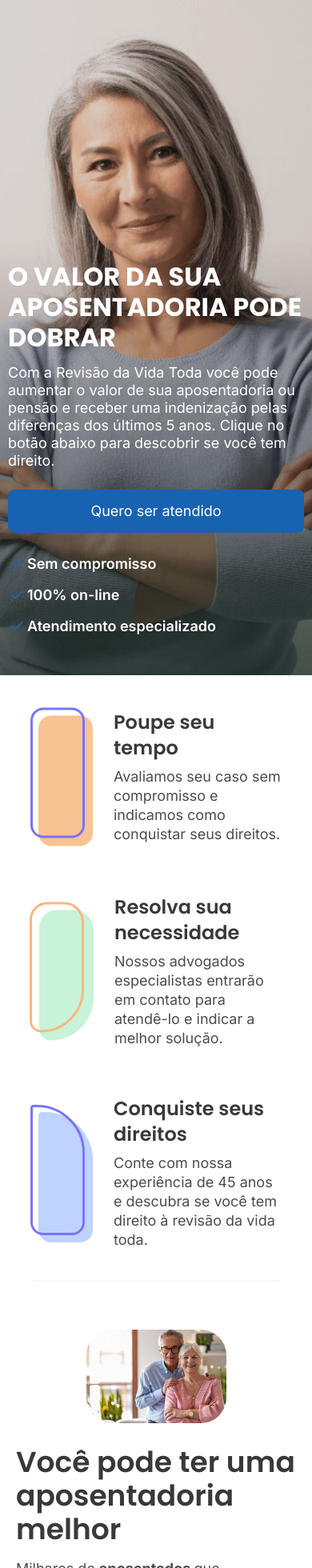
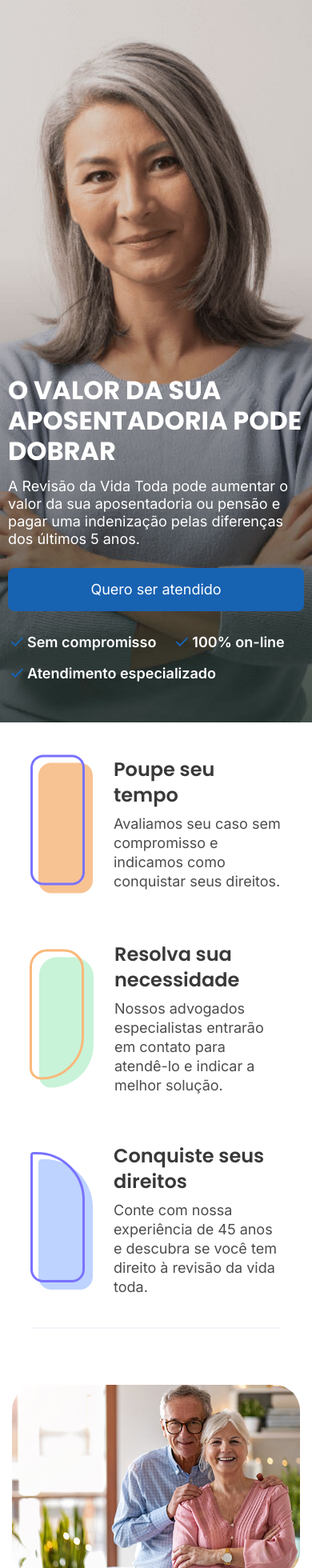
Before and after one commit to iliampav/glomb-website, a Next.js app: page /vidatoda in a window 390 px wide. Shown: the top 1960 px of the page at 80% size. Built offline with nearby package versions, Linux system fonts and the light colour scheme.

Commit message:
change some styles

```diff
--- a/src/components/atons/blueButton/styles.module.scss
+++ b/src/components/atons/blueButton/styles.module.scss
@@ -8,6 +8,7 @@
     display: flex;
     justify-content: center;
     align-items: center;
+    font-weight: 700;
     font: $main-text-20;
 }
 
--- a/src/components/imageGalerySlider/styles.module.scss
+++ b/src/components/imageGalerySlider/styles.module.scss
@@ -130,6 +130,7 @@
 
         h2 {
             max-width: 540px;
+            padding: 0 15px;
             font-size: 30px;
             line-height: 35px;
         }
@@ -152,15 +153,22 @@
         }
 
         .nextOrPrevSlider {
+            height: 280px !important;
+
             img {
                 border-radius: 0px;
             }
         }
     }
     .sliderButtons {
-        top: -10%;
+        top: 80%;
         right: 30px;
-        gap: 20px;
+        gap: 50px;
+        z-index: 20;
+
+        svg {
+            max-height: 32px;
+        }
     }
 
 }
@@ -168,7 +176,7 @@
 @media (max-width: 576px) {
     .sliderContainer {
         h2 {
-            font: $internal-title-26;
+            font: $internal-title-28;
         }
 
         h3 {
--- a/src/components/insideTopics/styles.module.scss
+++ b/src/components/insideTopics/styles.module.scss
@@ -74,10 +74,11 @@
 @media (max-width: 768px) {
     .insideTopicsMainBox {
         flex-direction: column;
-        padding: 20px;
+        padding: 30px 15px;
 
         >div {
             h2 {
+                font-size: 28px;
                 margin-bottom: 16px;
             }
 
@@ -89,10 +90,15 @@
 
         .imageContainer {
             margin-bottom: 24px;
+            width: 100%;
         }
 
         >div, .textBoxContainer{
             width: 100%;
+
+            ul{
+                padding-bottom:16px ;
+            }
 
             >div {
                 margin-bottom: 32px;
--- a/src/components/staticBanner/styles.module.scss
+++ b/src/components/staticBanner/styles.module.scss
@@ -103,7 +103,7 @@
 @media (max-width: 768px) {
 
     .bannerContainer {
-        padding: 70px 10px 10px;
+        padding: 55px 10px 10px;
 
         .textBox {
             max-width: 50%;
@@ -113,7 +113,7 @@
         align-items: flex-end;
         padding: 0px;
         padding-bottom: 32px;
-        height: 100vh;
+        height: 107vh;
     }
 
     .bannerContainer {
@@ -138,6 +138,7 @@
 
                 p {
                     color: white;
+                    padding: 7px 5px 7px 0;
                 }
             }
         }
@@ -154,7 +155,7 @@
                 max-width: unset;
                 object-fit: cover;
                 width: 100vw;
-                height: 100vh;
+                height: 107vh;
                 object-position: 50% 0;
             }
 
--- a/src/pages/vidatoda.tsx
+++ b/src/pages/vidatoda.tsx
@@ -22,7 +22,7 @@ return (
     {/* imagem desktop deve ser com width: 375px por heigh: 720px  e a mobile deve ser width: 596px por heigh: 652px*/}
     <StaticBanner
       title="O VALOR DA SUA APOSENTADORIA PODE DOBRAR"
-      subTitle={<>Com a Revisão da Vida Toda você pode aumentar o valor de sua aposentadoria ou pensão e receber uma indenização pelas diferenças dos últimos 5 anos. Clique no botão abaixo para descobrir se você tem direito.</>}
+      subTitle={<>A Revisão da Vida Toda pode aumentar o valor da sua aposentadoria ou pensão e pagar uma indenização pelas diferenças dos últimos 5 anos.</>}
       buttonText="Quero ser atendido"
       buttonLink="/"
       advantages={["Sem compromisso", "100% on-line", "Atendimento especializado"]}
@@ -95,7 +95,7 @@ return (
       ]}
       buttonText={'Quero ser atendido'}
       buttonLink={'/'}
-      grayBoxText={<>Se você se encaixa nesses requisitos, clique em <strong>quero ser <br/> atendido</strong> e descubra se a revisão da vida toda pode <strong>aumentar o valor</strong> da sua aposentadoria ou pensão.</>}
+      grayBoxText={<>Se você se encaixa nesses requisitos, <strong>clique no botão abaixo</strong> e descubra se você tem direito à revisão da vida toda.</>}
       image={'/assets/images/aposentadoria/quemTemDireito.jpg'}
       imageDescription={'Aposentada sorrindo pensando na revisão da apolice'}
     />
@@ -160,25 +160,25 @@ return (
       clientsComentCard={[
         {
           title: 'Muito bem atendida',
-          text:'Muito bem atendida pela excelente advogada, Dra. Bruna Stephano, "expert" em direito previdenciário. Super Recomendo',
+          text:'Muito bem atendida pela excelente advogada, Dra. Bruna Stephano, "expert" em direito previdenciário. Super Recomendo!',
           starNumber:5,
           clientName:'Doroti Valeixo'
         },
         {
           title: 'Confiança e profissionalismo',
-          text:'Sou cliente deste conceituado escritório de advocacia há mais de 20 anos, e sempre fui atendido com muito profissionalismo... Recomendo!',
+          text:'Sou cliente deste conceituado escritório de advocacia há mais de 20 anos, e sempre fui atendido com muito profissionalismo. Recomendo!',
           starNumber:5,
           clientName:'Tadeu Timowicz'
         },
         {
           title: 'Há mais de 25 anos',
-          text:'Atendimento impecável, tratei com os advogados mais experientes da área. Sou cliente do escritório a mais de 25 anos...',
+          text:'Atendimento impecável, tratei com os advogados mais experientes da área. Sou cliente do escritório a mais de 25 anos.',
           starNumber:5,
           clientName:'Nilva Carvalho'
         },
         {
           title: 'Rápido e excelente trabalho',
-          text:'Gostaria de agradecer o excelente trabalho realizado pela Dra Bruna Stefano. O processo foi concluído com sucesso em um tempo muito bom...',
+          text:'Gostaria de agradecer o excelente trabalho realizado pela Dra Bruna Stefano. O processo foi concluído com sucesso em um tempo muito bom.',
           starNumber:5,
           clientName:'Daiane Lima'
         },
@@ -190,7 +190,7 @@ return (
         },
         {
           title: 'Profissionais focados e respeitosos',
-          text:'Ótimos profissionais, super respeitosos, focados em atender o cliente com excelência',
+          text:'Ótimos profissionais, super respeitosos, focados em atender o cliente com excelência.',
           starNumber:5,
           clientName:'Matilde Rodrigues'
         },
--- a/src/styles/variables.scss
+++ b/src/styles/variables.scss
@@ -22,6 +22,7 @@ $internal-title-18-semibold: 600 18px/32px 'Poppins', sans-serif;
 $internal-title-20-bold: 700 20px/32px 'Poppins', sans-serif;
 $internal-title-24: 600 24px/29px 'Poppins', sans-serif;
 $internal-title-26: 600 26px/31px 'Poppins', sans-serif;
+$internal-title-28: 600 28px/34px 'Poppins', sans-serif;
 $internal-title-24-lh45: 600 24px/45px 'Poppins', sans-serif;
 $internal-title-32-bold: 600 32px/38px 'Poppins', sans-serif;
 $internal-title-36-bold: 600 36px/42px 'Poppins', sans-serif;
```
Also changed, not shown: public/assets/svgs/sliderNextMobile.svg, public/assets/svgs/sliderPrevMobile.svg.
